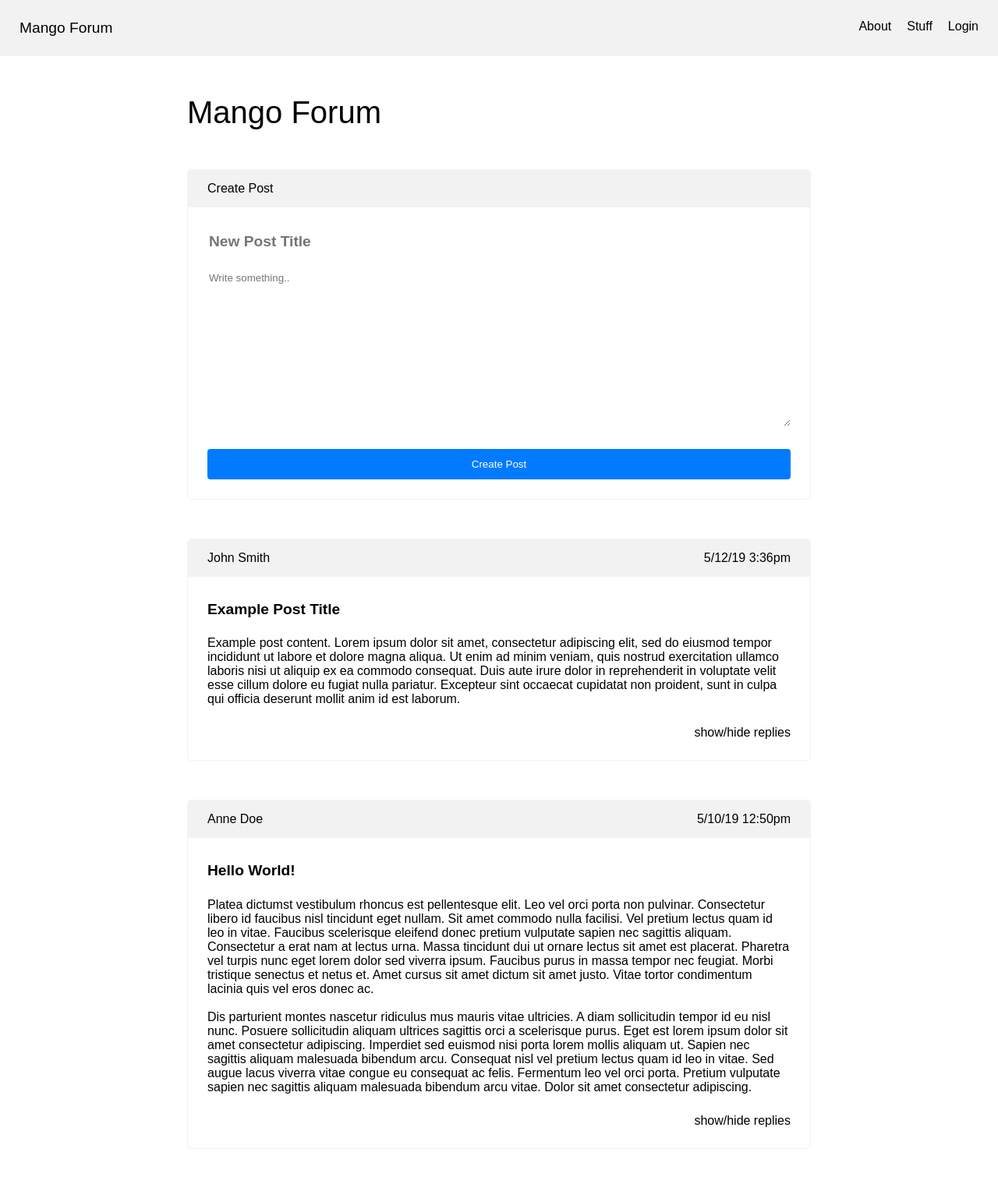
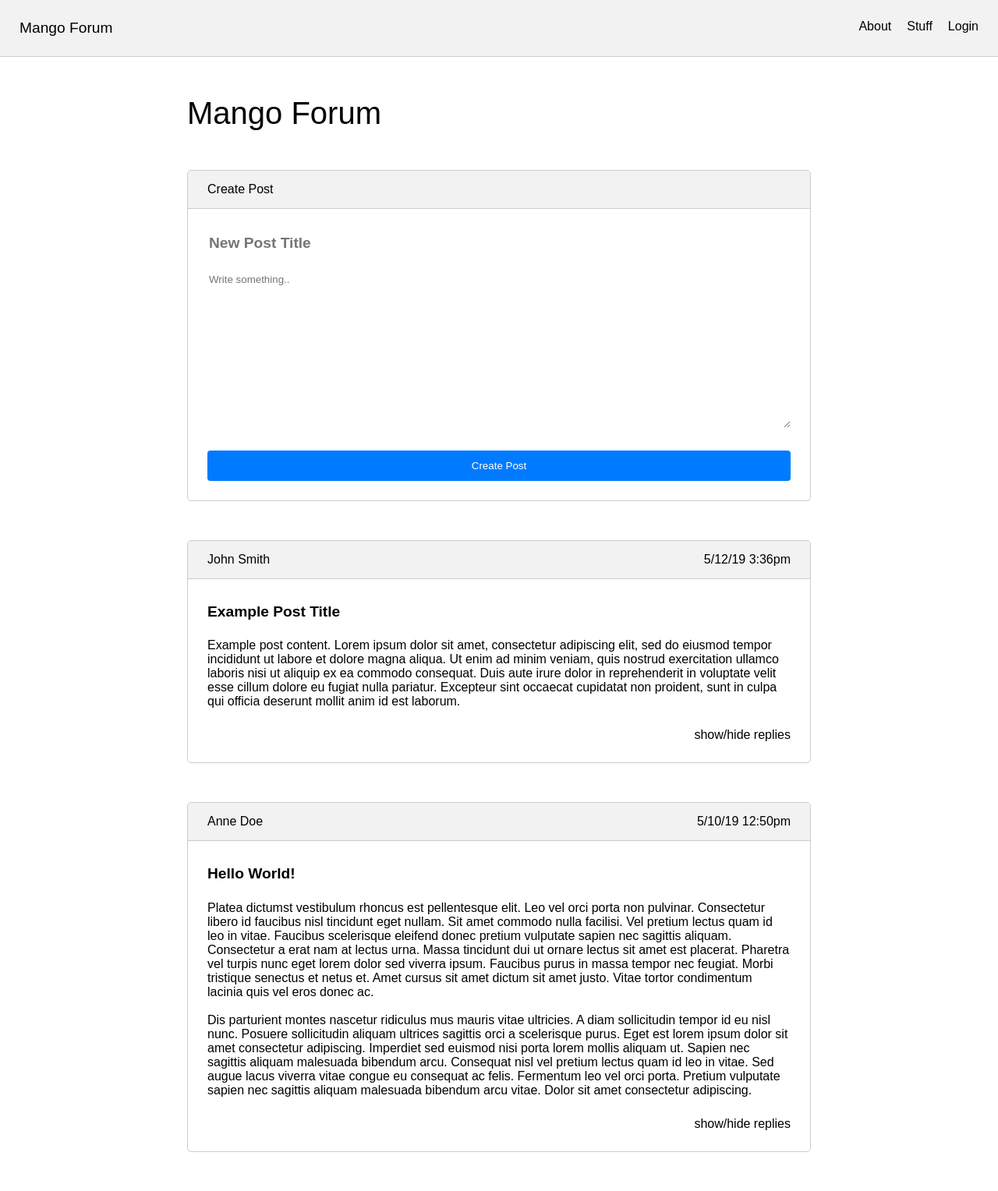
Before and after one commit to patricka3125/ECS153FinalProject, a website: page forum/public/index.html in a window 1280 px wide. Shown: the whole page at 78% size. Drawn offline with Linux system fonts and the light colour scheme.

Commit message:
Update stylesheet.css

```diff
--- a/forum/public/stylesheet.css
+++ b/forum/public/stylesheet.css
@@ -17,6 +17,7 @@
 	justify-content: space-between;
 	background-color:#f2f2f2;
 	margin-bottom:50px;
+	border-bottom: 1px solid #cccccc;
 }
 .logo {
 	/*float:left;*/
@@ -113,9 +114,10 @@
 	border-radius: 5px;
 	/*background-color: #f2f2f2;*/
 	border-radius: 5px;
-	border: 1px solid #f2f2f2;
+	/*border: 1px solid #f2f2f2;*/
 	padding: var(--margin-align);
 	margin-bottom:50px;
+	border: 1px solid #cccccc;
 }
 
 .post {
@@ -123,6 +125,7 @@
 	border-radius: 5px;
  	border: 1px solid #f2f2f2;
 	padding: var(--margin-align);
+	border: 1px solid #cccccc;
 }
 .bar {
 	margin-top: calc(-1 * var(--margin-align));
@@ -132,6 +135,7 @@
     padding: 15px var(--margin-align) 15px var(--margin-align);
     background-color: #f2f2f2;
     border-radius: 5px 5px 0 0;
+    border-bottom: 1px solid #cccccc;
 }
 
 .replieshide {
@@ -155,6 +159,7 @@
 	border-radius: 5px;
  	border: 1px solid #f2f2f2;
 	padding: var(--margin-align);
+	border: 1px solid #cccccc;
 }
 .reply:last-of-type {
 	margin-bottom:0;
```
